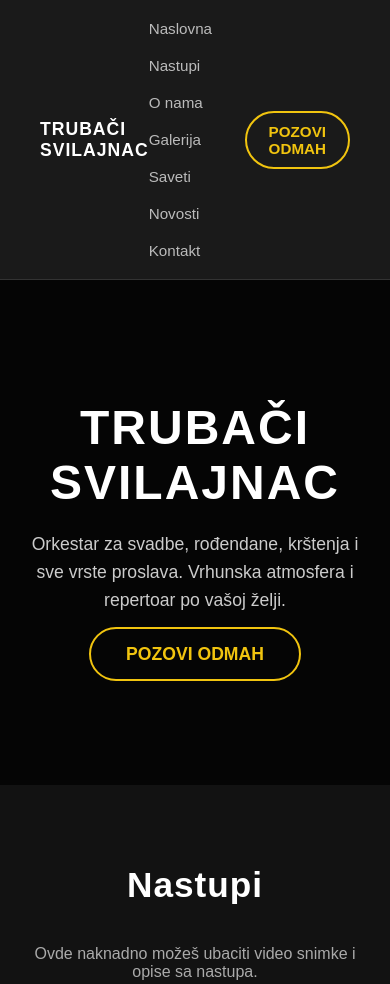
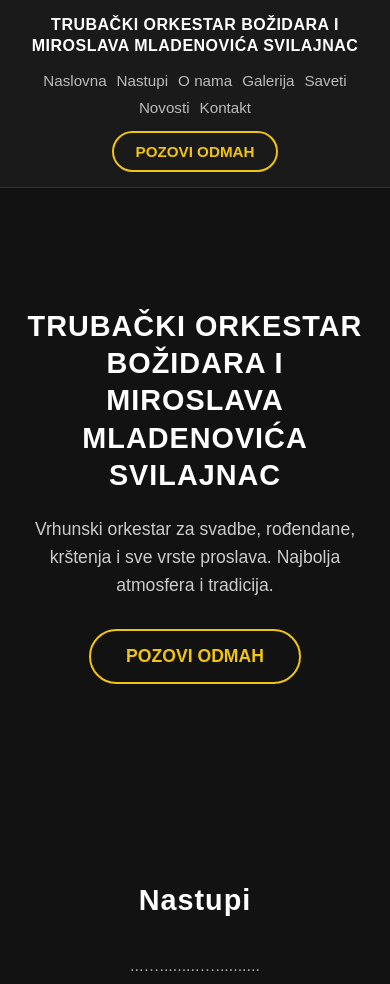
Before and after one commit to miksajlo22232-png/trubaci, a plain HTML site: page index.html in a window 390 px wide. Shown: the top 984 px of the page. Drawn offline with Linux system fonts and the light colour scheme.

Commit message:
Add files via upload

```diff
--- a/index.html
+++ b/index.html
@@ -3,7 +3,7 @@
 <head>
     <meta charset="UTF-8">
     <meta name="viewport" content="width=device-width, initial-scale=1.0">
-    <title>Trubači Svilajnac</title>
+    <title>Trubački orkestar Božidara i Miroslava Mladenovića Svilajnac</title>
     <style>
         * {
             margin: 0;
@@ -18,7 +18,7 @@
             scroll-behavior: smooth;
         }
 
-        /* Navigacija */
+        /* Navigacija / Meni */
         header {
             display: flex;
             justify-content: space-between;
@@ -33,14 +33,16 @@
 
         .logo {
             font-weight: bold;
-            font-size: 1.1rem;
-            letter-spacing: 1px;
+            font-size: 1rem;
+            letter-spacing: 0.5px;
             color: #fff;
+            max-width: 300px;
+            line-height: 1.3;
         }
 
         nav {
             display: flex;
-            gap: 20px;
+            gap: 15px;
             flex-wrap: wrap;
         }
 
@@ -66,6 +68,8 @@
             font-weight: bold;
             font-size: 0.95rem;
             transition: all 0.3s ease;
+            display: inline-block;
+            white-space: nowrap;
         }
 
         .btn-pozovi:hover {
@@ -77,14 +81,15 @@
         .hero {
             text-align: center;
             padding: 120px 20px;
-            background: linear-gradient(rgba(0,0,0,0.7), rgba(0,0,0,0.7)), url('slika-pozadina.jpg') no-repeat center center/cover;
+            background-color: #121212;
         }
 
         .hero h1 {
-            font-size: 3rem;
+            font-size: 2.5rem;
             margin-bottom: 20px;
-            letter-spacing: 2px;
+            letter-spacing: 1px;
             color: #fff;
+            line-height: 1.3;
         }
 
         .hero p {
@@ -166,13 +171,47 @@
             color: #ccc;
             margin-bottom: 20px;
         }
+
+        .telefoni-box {
+            display: flex;
+            justify-content: center;
+            gap: 20px;
+            flex-wrap: wrap;
+            margin-top: 20px;
+        }
+
+        /* Prilagođavanje za mobilne telefone */
+        @media (max-width: 768px) {
+            header {
+                flex-direction: column;
+                gap: 15px;
+                padding: 15px;
+                text-align: center;
+            }
+            .logo {
+                max-width: 100%;
+            }
+            nav {
+                justify-content: center;
+                gap: 10px;
+            }
+            .hero h1 {
+                font-size: 1.8rem;
+            }
+            .sekcija h2 {
+                font-size: 1.8rem;
+            }
+            .o-nama-grid {
+                gap: 25px;
+            }
+        }
     </style>
 </head>
 <body>
 
     <!-- Gornji meni -->
     <header>
-        <div class="logo">TRUBAČI SVILAJNAC</div>
+        <div class="logo">TRUBAČKI ORKESTAR BOŽIDARA I MIROSLAVA MLADENOVIĆA SVILAJNAC</div>
         <nav>
             <a href="#naslovna">Naslovna</a>
             <a href="#nastupi">Nastupi</a>
@@ -187,15 +226,15 @@
 
     <!-- Naslovna -->
     <section id="naslovna" class="hero">
-        <h1>TRUBAČI SVILAJNAC</h1>
-        <p>Orkestar za svadbe, rođendane, krštenja i sve vrste proslava. Vrhunska atmosfera i repertoar po vašoj želji.</p>
-        <a href="tel:+3816862701401" class="btn-pozovi" style="padding: 15px 35px; font-size: 1.1rem;">POZOVI ODMAH</a>
+        <h1>TRUBAČKI ORKESTAR BOŽIDARA I MIROSLAVA MLADENOVIĆA SVILAJNAC</h1>
+        <p>Vrhunski orkestar za svadbe, rođendane, krštenja i sve vrste proslava. Najbolja atmosfera i tradicija.</p>
+        <a href="tel:+381 62 701 401 | +381 64 138 63 30" class="btn-pozovi" style="padding: 15px 35px; font-size: 1.1rem;">POZOVI ODMAH</a>
     </section>
 
     <!-- Nastupi -->
     <section id="nastupi" class="sekcija">
         <h2>Nastupi</h2>
-        <p style="text-align: center; color: #aaa;">Ovde naknadno možeš ubaciti video snimke i opise sa nastupa.</p>
+        <p style="text-align: center; color: #aaa;">...….........…..........</p>
     </section>
 
     <!-- O nama (Slika levo, tekst desno) -->
@@ -203,12 +242,12 @@
         <h2>O NAMA</h2>
         <div class="o-nama-grid">
             <div class="o-nama-slika">
-                <!-- Ovde ubaci naziv svoje slike, npr. slika.jpg -->
+                <!-- Ovde ubaci naziv svoje slike, npr. orkestar.jpg -->
                 <img src="slika.jpg" alt="Trubači Svilajnac">
             </div>
             <div class="o-nama-tekst">
-                <p> Mi smo trubacki orkestar Božidara i Miroslava Mladenovića osnovan 2011. Od te godine smo sa sigurnošću i u ubediljivo među najboljim orkestrina u Srbiji. Za sve to su pokaznice nagrade iz Srbije i Evrope. Prva truba Guče 2006 | Zlatna truba Guče 2011 | Prva truba istočne Srbije 2011, 2014, 2015, 2016 | Najbolja pesma 2012 | Najizvornije muziciralje 2013 | Prva truba dijaspore - Guča u Beču 2015 | Prvi tenor Guče 2014, 2015 | Međunarodno takmičenje Poljska prvo mesto 2015, 2017 | Majstor trube istočne Srbije 2017 |. Za sve od ovih nagrada zaslužno je dvoje ljudi Božidar i Miroslav Mladenović. Božidar Mladenović od 1980. godine stvara čuda u muzici. On je majstor trube istočne Srbije posatao 2017. godine. MI SMO ORKESAR BOZIDARA I MIROSLAVA MJADENOVIĆA I GARANTUJEMO LEPU ATMOSVERU VELIKI REPERTOAR PESAMA I NARODNIH KOLA I BRZ DOGOVOR. </p>
-                <p>Tekst će stajati lepo pored vaše slike, potpuno sređeno i pregledno.</p>
+                <p>Mi smo trubacki orkestar Božidara i Miroslava Mladenovića osnovan 2011. Od te godine smo sa sigurnošću i u ubediljivo među najboljim orkestrina u Srbiji. Za sve to su pokaznice nagrade iz Srbije i Evrope. Prva truba Guče 2006 | Zlatna truba Guče 2011 | Prva truba istočne Srbije 2011, 2014, 2015, 2016 | Najbolja pesma 2012 | Najizvornije muziciralje 2013 | Prva truba dijaspore - Guča u Beču 2015 | Prvi tenor Guče 2014, 2015 | Međunarodno takmičenje Poljska prvo mesto 2015, 2017 | Majstor trube istočne Srbije 2017 |. Za sve od ovih nagrada zaslužno je dvoje ljudi Božidar i Miroslav Mladenović. Božidar Mladenović od 1980. godine stvara čuda u muzici. On je majstor trube istočne Srbije posatao 2017. godine. MI SMO ORKESAR BOZIDARA I MIROSLAVA MJADENOVIĆA I GARANTUJEMO LEPU ATMOSVERU VELIKI REPERTOAR PESAMA I NARODNIH KOLA I BRZ DOGOVOR.</p>
+                <p></p>
             </div>
         </div>
     </section>
@@ -239,8 +278,11 @@
     <section id="kontakt" class="sekcija">
         <h2>KONTAKT I REZERVACIJA</h2>
         <div class="kontakt-sadrzaj">
-            <p>Za rezervacije putem telefona. Pozovite nas do kraja godine:</p>
-            <a href="tel:+3816862701401" class="btn-pozovi" style="font-size: 1.2rem; padding: 15px 40px;">+381 62 701 401 | +381 64 138 63 30</a>
+            <p>Za rezervacije putem telefona. Pozovite nas:</p>
+            <div class="telefoni-box">
+                <a href="tel:+38162701401" class="btn-pozovi" style="font-size: 1.1rem; padding: 15px 30px;">Miroslav: +381 62 701 401</a>
+                <a href="tel:+381641386330" class="btn-pozovi" style="font-size: 1.1rem; padding: 15px 30px;">Božidar: +381 64 138 63 30</a>
+            </div>
         </div>
     </section>
 
```
